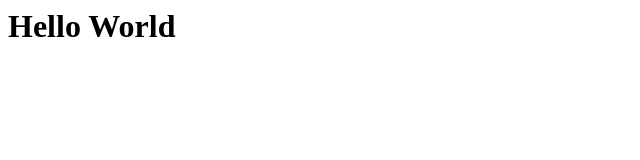
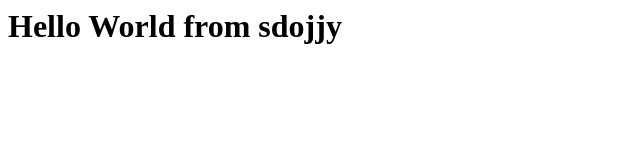
Before and after one commit to sdojjy/sdojjy.github.io, a plain HTML site: page index.html in a window 1280 px wide. Shown: the whole page, without its empty margins (0-640 px from the left). Drawn offline with Linux system fonts and the light colour scheme.

Commit message:
Update index.html

```diff
--- a/index.html
+++ b/index.html
@@ -1,9 +1,8 @@
-
 <html>
 
 <body>
 
-   <h1>Hello World</h1>
+   <h1>Hello World from sdojjy</h1>
 
 </body>
 
```
